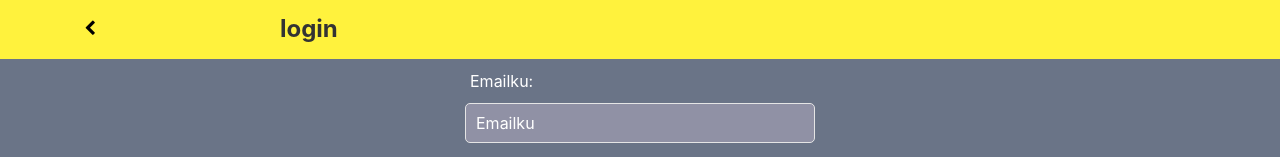
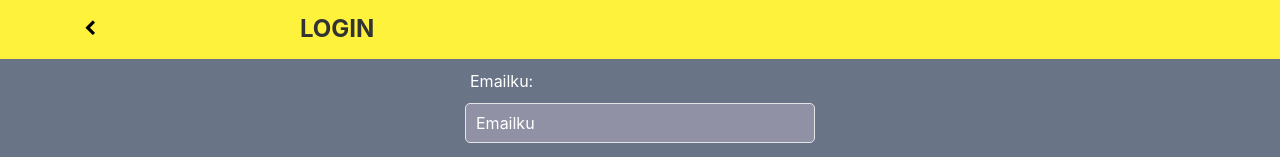
Before and after one commit to Dhafin07/tukaku-project, a plain HTML site: page page/TUKAKU log in/index.html in a window 1280 px wide. Shown: the top 157 px of the page. Drawn offline with nearby package versions, Linux system fonts and the light colour scheme.

Commit message:
merubah halaman login

```diff
--- a/page/TUKAKU log in/index.html
+++ b/page/TUKAKU log in/index.html
@@ -19,8 +19,8 @@
                 <div class="uk-width-1-6 uk-text-center icon-back">
                     <i class="fa fa-chevron-left"></i>
                 </div>
-                <div class="uk-width-5-6">
-                    <h1 class="area-daftar"><b>login</b></h1>
+                <div class="uk-width-5-6 ">
+                    <h1 class="area-daftar"><b>LOGIN</b></h1>
 
                 </div>
             </div>
--- a/page/TUKAKU log in/style.css
+++ b/page/TUKAKU log in/style.css
@@ -14,7 +14,7 @@ html, body {
 
 .area-daftar{
      font-size: 24px;
-     padding: 15px 60px;
+     padding: 15px 80px;
 
 }
 
```
